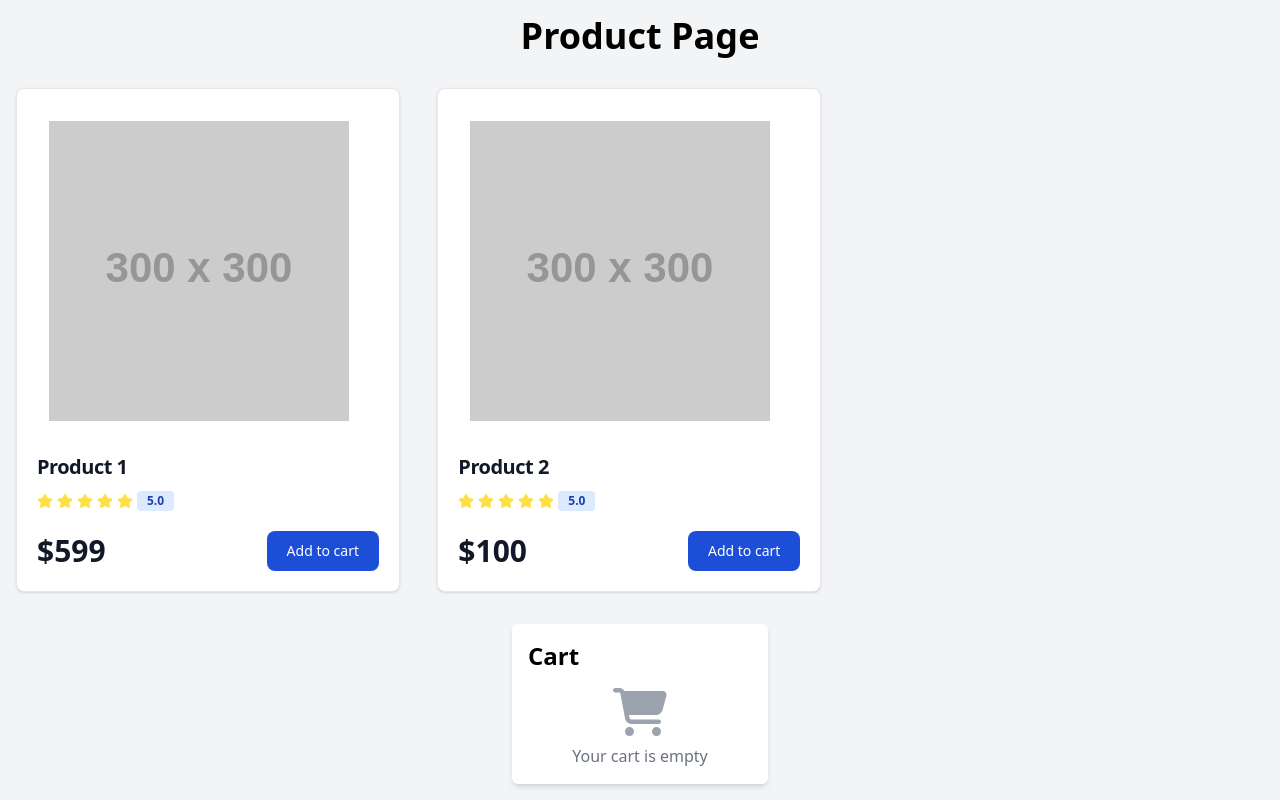
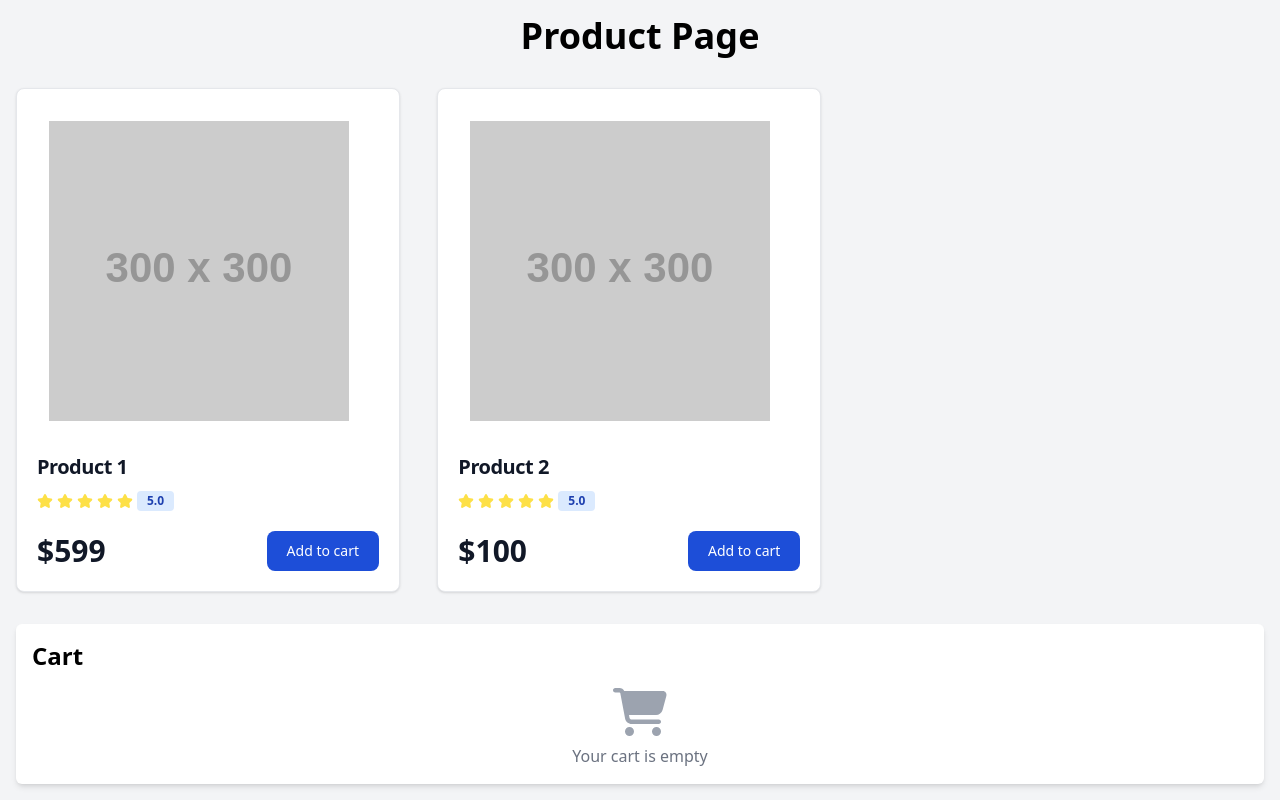
Before and after one commit to cn10xdev/ECommerce_Product_Page, a React (Create React App) app: page / in a window 1280 px wide. Built offline with nearby package versions, Linux system fonts and the light colour scheme.

Commit message:
made ui changes in cart and added transitional change in it's width

```diff
--- a/src/components/Cart.js
+++ b/src/components/Cart.js
@@ -7,7 +7,11 @@ function Cart({ cart = [], updateQuantity }) {
     const totalPrice = cart.reduce((total, item) => total + item.price * item.quantity, 0);
 
     return (
-        <div className={`cart mt-8 p-4 bg-white rounded-md shadow-md transition-all duration-300 ${totalItems === 0 ? 'w-64 mx-auto' : 'w-48 mx-auto'}`}>
+        <div
+            className={`cart mt-8 p-4 bg-white rounded-md shadow-md transition-all duration-300 ${
+                totalItems === 0 ? 'w-full mx-auto' : 'w-1/2 mx-auto'
+            }`}
+        >
             <h2 className="text-2xl font-bold mb-4">Cart</h2>
             {totalItems === 0 ? (
                 <div className="flex flex-col items-center">
@@ -16,7 +20,7 @@ function Cart({ cart = [], updateQuantity }) {
                 </div>
             ) : (
                 <>
-                    {cart.map(item => (
+                    {cart.map((item) => (
                         <div key={item.id} className="cart-item flex justify-between items-center mb-4">
                             <div>
                                 <p className="text-lg">{item.name}</p>
```
